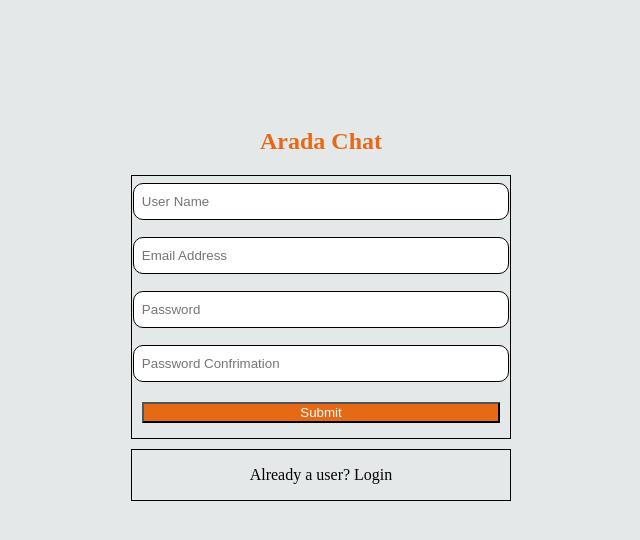
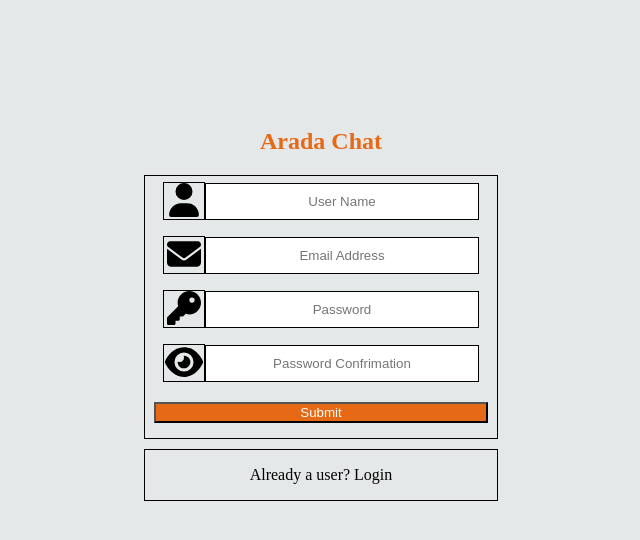
Before and after one commit to sentayhu19/Arada-chat, a React (Create React App) app: page /signup in a window 1280 px wide. Shown: the top 540 px of the page, without its empty margins (319-959 px from the left). Built offline with nearby package versions, Linux system fonts and the light colour scheme.

Commit message:
More styling on Signup page

```diff
--- a/package.json
+++ b/package.json
@@ -3,6 +3,9 @@
   "version": "0.1.0",
   "private": true,
   "dependencies": {
+    "@fortawesome/fontawesome-svg-core": "^6.1.1",
+    "@fortawesome/free-solid-svg-icons": "^6.1.1",
+    "@fortawesome/react-fontawesome": "^0.1.18",
     "@testing-library/jest-dom": "^5.16.4",
     "@testing-library/react": "^13.2.0",
     "@testing-library/user-event": "^13.5.0",
--- a/src/components/Auth/Signup.css
+++ b/src/components/Auth/Signup.css
@@ -7,7 +7,7 @@ body{
     background-color: var(--bg);
 }
 .main-wrap{
-    width: 30%;
+    width: 28%;
     margin: auto;
     padding-top: 100px;
 }
@@ -33,7 +33,8 @@ input{
     align-self: center;
     border: 1px solid black;
     width: 95%;
-    border-radius: 10px;
+    /* border-radius: 10px; */
+    text-align: center;
 }
 .logo{
     text-align: center;
@@ -44,3 +45,19 @@ input{
     border: 1px solid black;
     text-align: center;
 }
+.form-group{
+    display: flex;
+    width: 90%;
+}
+.signup-form-icon{
+    align-self: center;
+    border: 1px solid black;
+    /* border-radius: 7px; */
+   margin-top: 6px;
+
+}
+.icn {
+    text-align: center;
+    width: 40px;
+    height: 34px;
+}
--- a/src/components/Auth/Signup.js
+++ b/src/components/Auth/Signup.js
@@ -1,15 +1,32 @@
 import React, { Component } from 'react'
 import './Signup.css';
+import { FontAwesomeIcon } from '@fortawesome/react-fontawesome';
+import { faUser } from '@fortawesome/free-solid-svg-icons';
+import { faEnvelope } from '@fortawesome/free-solid-svg-icons';
+import { faKey } from '@fortawesome/free-solid-svg-icons';
+import { faEye } from '@fortawesome/free-solid-svg-icons';
 export default class Signup extends Component {
   render() {
     return (
       <section className='main-wrap'>
         <h2 className='logo'>Arada Chat</h2>
       <form className='signup-wrap'>
+        <div className='form-group'>
+           <i className='signup-form-icon' ><FontAwesomeIcon className='icn' icon={faUser}/></i>
         <input type="text" required placeholder='User Name'/>
+        </div>
+        <div className='form-group'>
+        <i className='signup-form-icon' ><FontAwesomeIcon className='icn' icon={faEnvelope}/></i>
         <input type="email" required placeholder='Email Address'/>
+        </div>
+        <div className='form-group'>
+        <i className='signup-form-icon' ><FontAwesomeIcon className='icn' icon={faKey}/></i>
         <input type="password" required placeholder='Password'/>
+        </div>
+        <div className='form-group'>
+        <i className='signup-form-icon' ><FontAwesomeIcon className='icn' icon={faEye}/></i>
         <input type="password" required placeholder='Password Confrimation'/>
+        </div>
         <button type='submit' className='submit'>Submit</button>
     </form>
     <div className='login'>
```
Also changed, not shown: 1 other file (tests, documents, lock files or other folders).
